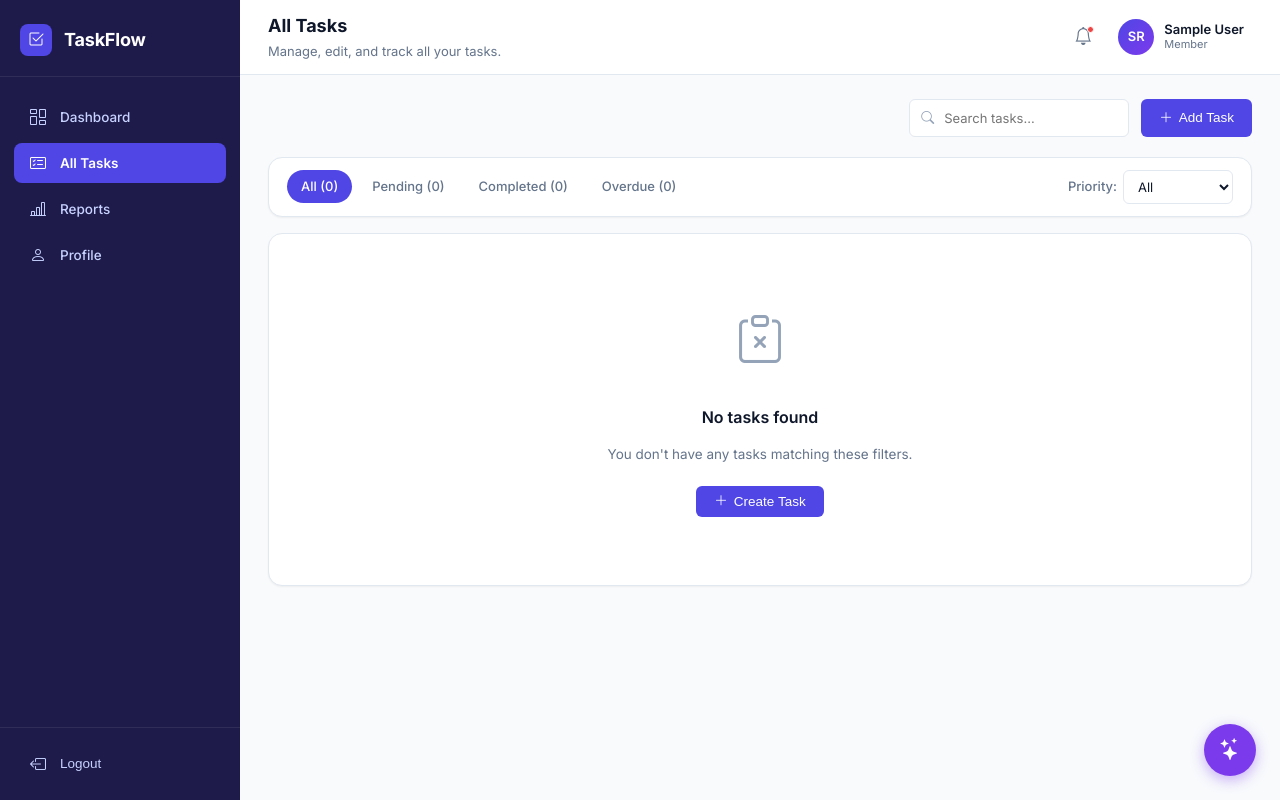
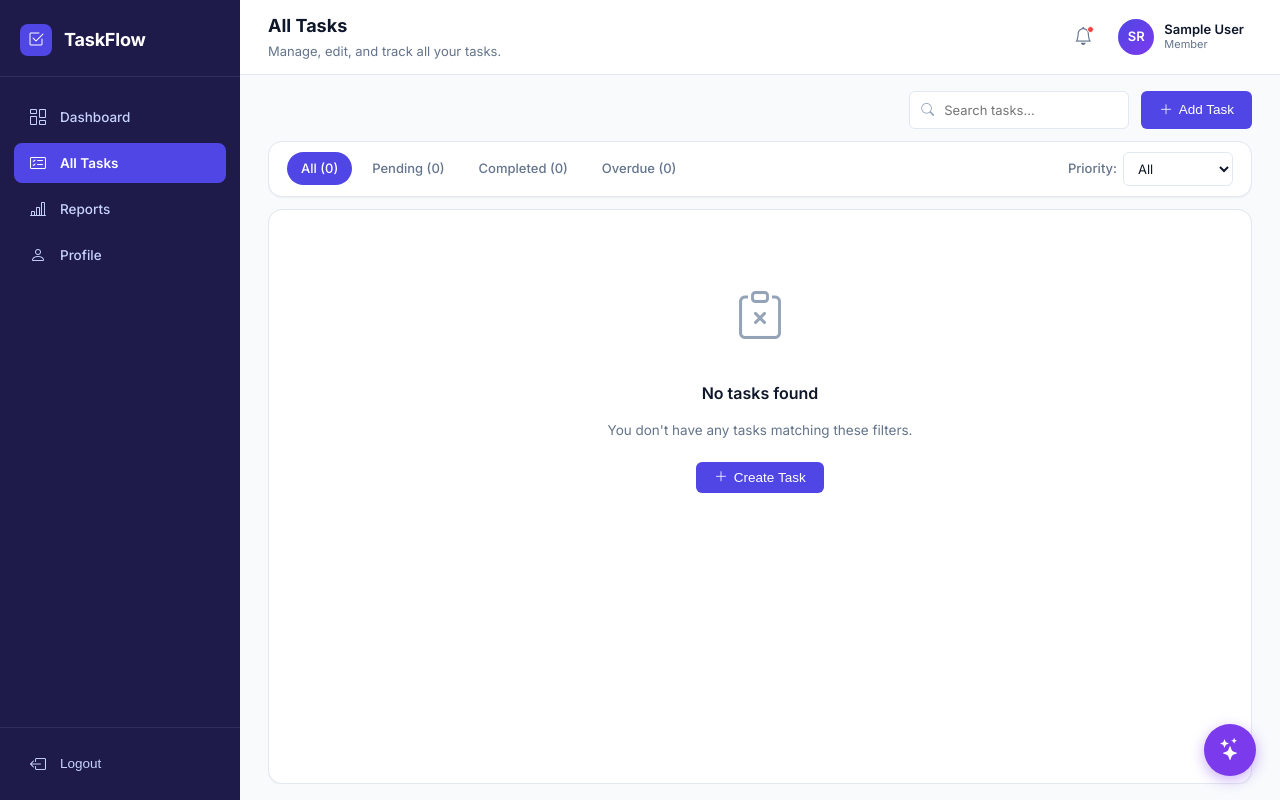
Before and after one commit to Akhilesh-4753/TaskFlow, a Django app: page /tasks/list/ in a window 1280 px wide. Run offline with Django 5.2, Linux system fonts and the light colour scheme; the visitor is signed in with stand-in values (Sample User, id 1); data that the repository does not hold is empty.

Commit message:
fix: optimize All Tasks page scrolling behavior
- Remove main page vertical scrollbar
- Enable vertical scrolling only inside task grid
- Keep table headers visible while scrolling
- Improve grid layout and responsiveness

```diff
--- a/static/css/tasks.css
+++ b/static/css/tasks.css
@@ -102,15 +102,149 @@
   color: var(--text-primary);
 }
 
-@media (max-width: 768px) {
-  .task-table tbody td.task-desc-cell {
-    align-items: flex-start;
-    text-align: left;
-    max-width: 100%;
-    min-width: 0;
+/* =====================================================
+   Task Page Layout — No Main Scrollbar + Internal Grid Scroll
+   ===================================================== */
+@media (min-width: 769px) {
+  html:has(body.page-tasks),
+  body.page-tasks {
+    overflow: hidden !important;
+    height: 100vh !important;
   }
-  .task-table tbody td.task-desc-cell .task-desc-text {
-    margin: 0;
-    text-align: left;
+
+  body.page-tasks .app-layout {
+    height: 100vh !important;
+    max-height: 100vh !important;
+    overflow: hidden !important;
+  }
+
+  body.page-tasks .main-content {
+    height: 100vh !important;
+    max-height: 100vh !important;
+    overflow: hidden !important;
+    display: flex !important;
+    flex-direction: column !important;
+  }
+
+  body.page-tasks .topbar {
+    flex-shrink: 0;
+  }
+
+  body.page-tasks .page-content {
+    flex: 1;
+    min-height: 0;
+    overflow: hidden !important;
+    display: flex;
+    flex-direction: column;
+    padding: 16px 28px 16px 28px;
+  }
+
+  .tasks-view-container {
+    flex: 1;
+    min-height: 0;
+    display: flex;
+    flex-direction: column;
+    overflow: hidden;
+  }
+
+  .task-action-bar {
+    flex-shrink: 0;
+    margin-bottom: 12px !important;
+  }
+
+  .task-filters-card {
+    flex-shrink: 0;
+    margin-bottom: 12px !important;
+  }
+
+  .task-card-container {
+    flex: 1;
+    min-height: 0;
+    display: flex;
+    flex-direction: column;
+    overflow: hidden;
+  }
+
+  .task-card-body {
+    flex: 1;
+    min-height: 0;
+    display: flex;
+    flex-direction: column;
+    overflow: hidden;
+  }
+
+  .task-table-scroll-container {
+    flex: 1;
+    min-height: 0;
+    overflow-y: auto !important;
+    overflow-x: auto !important;
+    position: relative;
+  }
+
+  .task-table-footer {
+    flex-shrink: 0;
   }
 }
+
+/* =====================================================
+   Sticky Grid Header (Pinned while scrolling)
+   ===================================================== */
+.task-table-scroll-container .task-table {
+  border-collapse: separate;
+  border-spacing: 0;
+}
+
+.task-table-scroll-container .task-table thead th {
+  position: sticky;
+  top: 0;
+  z-index: 10;
+  background: var(--bg) !important;
+  box-shadow: inset 0 -1px 0 var(--border);
+}
+
+/* Smooth internal scrollbar */
+.task-table-scroll-container::-webkit-scrollbar {
+  width: 6px;
+  height: 6px;
+}
+
+.task-table-scroll-container::-webkit-scrollbar-track {
+  background: transparent;
+}
+
+.task-table-scroll-container::-webkit-scrollbar-thumb {
+  background: #CBD5E1;
+  border-radius: 4px;
+}
+
+.task-table-scroll-container::-webkit-scrollbar-thumb:hover {
+  background: #94A3B8;
+}
+
+/* Mobile Fallback */
+@media (max-width: 768px) {
+  body.page-tasks,
+  body.page-tasks .app-layout,
+  body.page-tasks .main-content {
+    height: auto !important;
+    overflow: visible !important;
+  }
+
+  body.page-tasks .page-content {
+    padding: 16px;
+    height: auto;
+    overflow: visible;
+  }
+
+  .task-card-container,
+  .task-card-body {
+    height: auto;
+    overflow: visible;
+  }
+
+  .task-table-scroll-container {
+    overflow-x: auto;
+    overflow-y: visible;
+    max-height: none;
+  }
+}
--- a/templates/base_app.html
+++ b/templates/base_app.html
@@ -12,7 +12,7 @@
   <link rel="stylesheet" href="{% static 'css/main.css' %}">
   {% block extra_css %}{% endblock %}
 </head>
-<body>
+<body class="{% block body_class %}page-{{ active_page|default:'app' }}{% endblock %}">
 
 <div class="app-layout">
   <!-- Sidebar -->
--- a/templates/tasks/task_list.html
+++ b/templates/tasks/task_list.html
@@ -4,16 +4,100 @@
 {% block title %}All Tasks{% endblock %}
 {% block page_title %}All Tasks{% endblock %}
 {% block page_subtitle %}Manage, edit, and track all your tasks.{% endblock %}
+{% block body_class %}page-tasks{% endblock %}
 
 {% block extra_css %}
 <link rel="stylesheet" href="{% static 'css/tasks.css' %}?v={% now 'U' %}">
+<style>
+  @media (min-width: 769px) {
+    html:has(body.page-tasks),
+    body.page-tasks {
+      overflow: hidden !important;
+      height: 100vh !important;
+    }
+    body.page-tasks .app-layout {
+      height: 100vh !important;
+      max-height: 100vh !important;
+      overflow: hidden !important;
+    }
+    body.page-tasks .main-content {
+      height: 100vh !important;
+      max-height: 100vh !important;
+      overflow: hidden !important;
+      display: flex !important;
+      flex-direction: column !important;
+    }
+    body.page-tasks .topbar {
+      flex-shrink: 0;
+    }
+    body.page-tasks .page-content {
+      flex: 1;
+      min-height: 0;
+      overflow: hidden !important;
+      display: flex;
+      flex-direction: column;
+      padding: 16px 28px;
+    }
+    .tasks-view-container {
+      flex: 1;
+      min-height: 0;
+      display: flex;
+      flex-direction: column;
+      overflow: hidden;
+    }
+    .task-action-bar {
+      flex-shrink: 0;
+      margin-bottom: 12px !important;
+    }
+    .task-filters-card {
+      flex-shrink: 0;
+      margin-bottom: 12px !important;
+    }
+    .task-card-container {
+      flex: 1;
+      min-height: 0;
+      display: flex;
+      flex-direction: column;
+      overflow: hidden;
+    }
+    .task-card-body {
+      flex: 1;
+      min-height: 0;
+      display: flex;
+      flex-direction: column;
+      overflow: hidden;
+    }
+    .task-table-scroll-container {
+      flex: 1;
+      min-height: 0;
+      overflow-y: auto !important;
+      overflow-x: auto !important;
+      position: relative;
+    }
+    .task-table-footer {
+      flex-shrink: 0;
+    }
+  }
+  .task-table-scroll-container .task-table {
+    border-collapse: separate;
+    border-spacing: 0;
+  }
+  .task-table-scroll-container .task-table thead th {
+    position: sticky;
+    top: 0;
+    z-index: 10;
+    background: var(--bg) !important;
+    box-shadow: inset 0 -1px 0 var(--border);
+  }
+</style>
 {% endblock %}
 
 {% block content %}
 <span id="global-csrf" style="display:none;">{% csrf_token %}</span>
 
+<div class="tasks-view-container">
   <!-- Search & Add Task Action Bar -->
-<div style="display:flex;align-items:center;justify-content:flex-end;margin-bottom:20px;flex-wrap:wrap;gap:12px;">
+  <div class="task-action-bar" style="display:flex;align-items:center;justify-content:flex-end;margin-bottom:12px;flex-wrap:wrap;gap:12px;">
     <!-- Search Form -->
     <form method="get" style="display:flex;align-items:center;position:relative;">
       <input type="hidden" name="status" value="{{ status_filter }}">
@@ -32,9 +116,9 @@
   </div>
 
   <!-- Filters Row: Status Pills on left, Priority Dropdown on right -->
-<div class="card" style="margin-bottom:16px;">
+  <div class="card task-filters-card" style="margin-bottom:12px;">
     <div class="card-body-custom"
-    style="padding:12px 18px;display:flex;align-items:center;justify-content:space-between;flex-wrap:wrap;gap:12px;">
+      style="padding:10px 18px;display:flex;align-items:center;justify-content:space-between;flex-wrap:wrap;gap:12px;">
 
       <!-- Filter Pills -->
       <div class="filter-pills-container">
@@ -84,10 +168,10 @@
   </div>
 
   <!-- Task Table Card -->
-<div class="card">
-  <div class="card-body-custom p-0">
+  <div class="card task-card-container">
+    <div class="card-body-custom p-0 task-card-body">
       {% if page_obj %}
-    <div style="overflow-x:auto;">
+      <div class="task-table-scroll-container">
         <table class="task-table">
         <thead>
           <tr>
@@ -170,8 +254,8 @@
     </div>
 
     <!-- Table Footer / Pagination -->
-    <div
-      style="display:flex;align-items:center;justify-content:space-between;padding:14px 20px;border-top:1px solid var(--border);flex-wrap:wrap;gap:10px;">
+    <div class="task-table-footer"
+      style="display:flex;align-items:center;justify-content:space-between;padding:12px 20px;border-top:1px solid var(--border);flex-wrap:wrap;gap:10px;">
       <span style="font-size:13px;color:var(--text-secondary);">
         Showing {{ page_obj.start_index }} to {{ page_obj.end_index }} of {{ page_obj.paginator.count }} tasks
       </span>
@@ -222,6 +306,7 @@
     {% endif %}
   </div>
 </div>
+</div>
 
 {% include "tasks/includes/create_task_modal.html" %}
 {% include "tasks/includes/edit_task_modal.html" %}
```
Also changed, not shown: tasks/tests.py (+15 -0 lines). Lines whose indentation alone changed are shown as unchanged.
